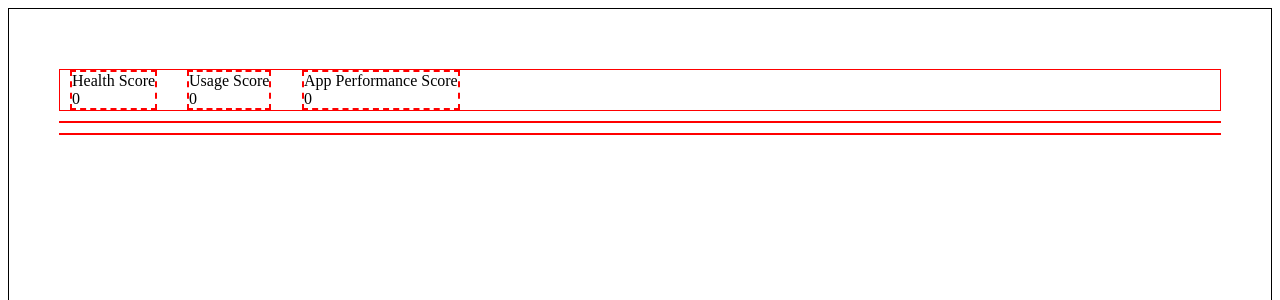
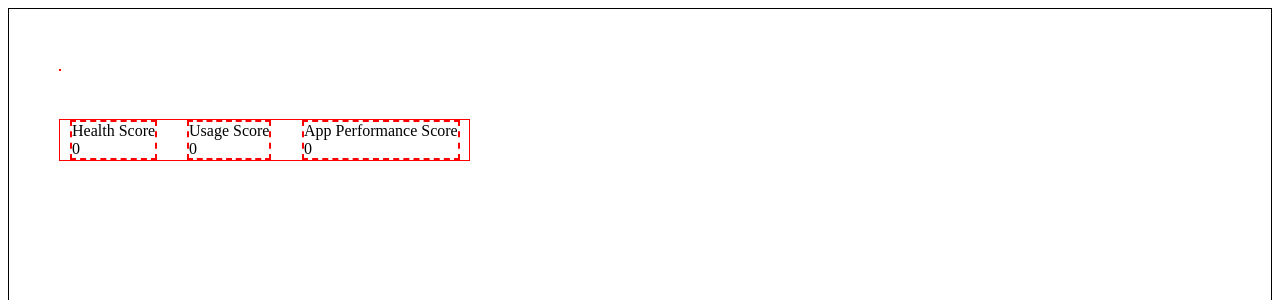
Before and after one commit to hiTushar/performance-widget, a React (Vite) app: page / in a window 1280 px wide. Shown: the top 300 px of the page. Built offline with nearby package versions, Linux system fonts and the light colour scheme.

Commit message:
Add ring slide in animation

```diff
--- a/src/App.css
+++ b/src/App.css
@@ -16,7 +16,16 @@
   gap: 10px;
   background-color: white;
   border: 1px solid red;
-  /* position: absolute; */
+  position: absolute;
+}
+
+@keyframes slideIn {
+  0% {
+    transform: translateY(0);
+  }
+  100% {
+    transform: translateY(var(--slide-in-offset));
+  }
 }
 
 .ring-item {
@@ -25,7 +34,7 @@
   border: 2px dashed red;
 
   &.popup {
-    animation: popup 1s linear 1s 1 forwards;
+    animation: popup 1s linear 0.5s 1 forwards;
   }
 }
 
--- a/src/App.tsx
+++ b/src/App.tsx
@@ -4,6 +4,7 @@ import './App.css';
 import data2 from './data2.json';
 
 const MAX_RINGS = 3;
+const RING_HEIGHT = 100;
 
 function App() {
   const [hierarchy, setHierarchy] = useState<{ [key: string]: string }>({
@@ -12,11 +13,11 @@ function App() {
     ring2: ''
   })
 
-  const [ringData, setRingData] = useState<{ [key: string]: Array<string> }>({
-    ring0: [],
-    ring1: [],
-    ring2: []
-  });
+  // const [ringData, setRingData] = useState<{ [key: string]: Array<string> }>({
+  //   ring0: [],
+  //   ring1: [],
+  //   ring2: []
+  // });
 
   const ringDataRef = useRef({
     ring0: [],
@@ -66,6 +67,24 @@ function App() {
     })
   }
 
+  const getTopOffset = (ringId) => {
+    if(hierarchy[ringId].length && ringDataRef.current[ringId].length) {
+      return `${(RING_HEIGHT * (+ringId.slice(-1) + 1))}px`;
+    }
+    if(!hierarchy[ringId].length && ringDataRef.current[ringId].length) {
+      return `${(RING_HEIGHT * (+ringId.slice(-1)))}px`;
+    }
+  }
+
+  const getRingAnimation = (ringId) => {
+    if(hierarchy[ringId].length && ringDataRef.current[ringId].length) {
+      return '';
+    }
+    if(!hierarchy[ringId].length && ringDataRef.current[ringId].length) {
+      return 'slideIn 0.5s linear 0.5s 1 forwards';
+    }
+  }
+
   const Ring = ({ ringId, ringData }) => {
     return (
       <div
@@ -73,6 +92,9 @@ function App() {
         className="ring"
         style={{
           zIndex: MAX_RINGS - +ringId.slice(-1),
+          top: getTopOffset(ringId),
+          animation: getRingAnimation(ringId), // instead of using a class toggle, applying animation directly inline
+          '--slide-in-offset': `${RING_HEIGHT}px`
         }}
       >
         {
```
